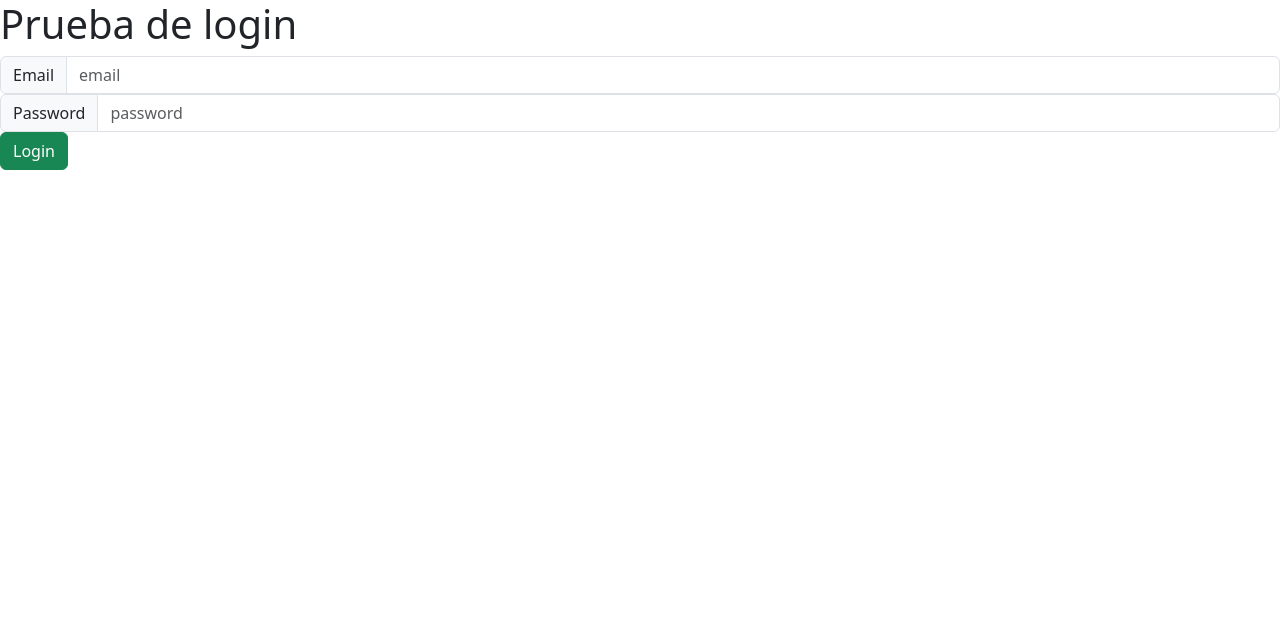
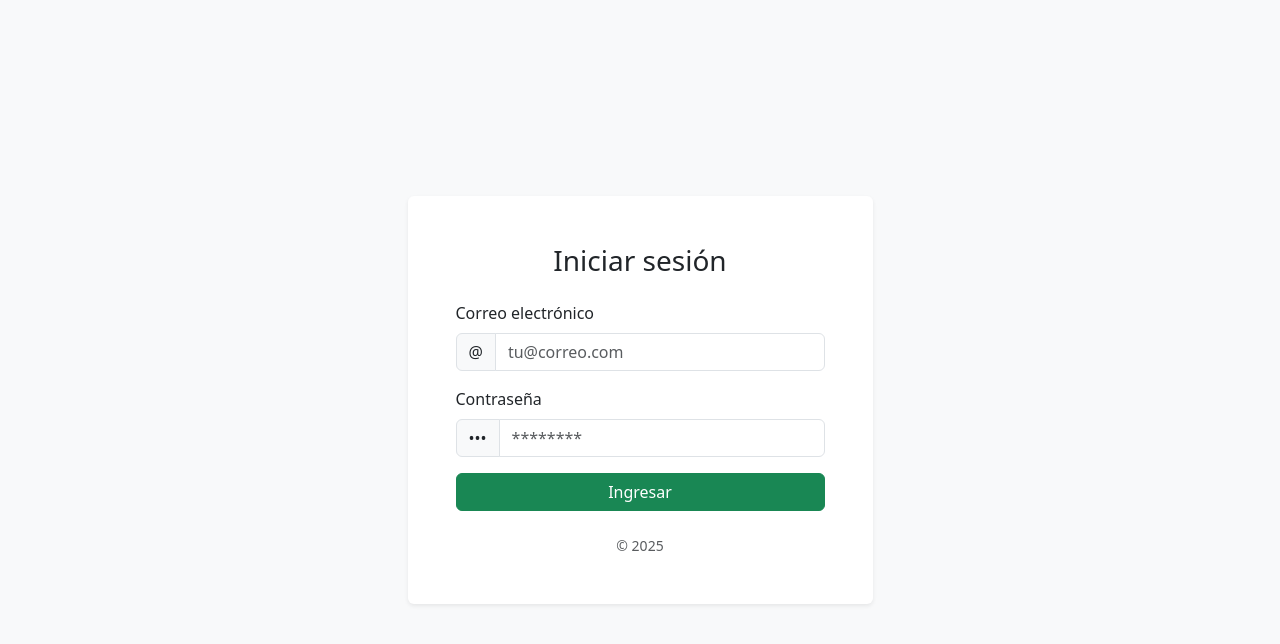
Before and after one commit to ferpiecel/integracion-back-end-node2025, a website: page clase_5_asincrona/frontend/index.html in a window 1280 px wide. Drawn offline with nearby package versions, Linux system fonts and the light colour scheme.

Commit message:
feat: update login page layout and improve user experience

```diff
--- a/clase_5_asincrona/frontend/index.html
+++ b/clase_5_asincrona/frontend/index.html
@@ -1,5 +1,5 @@
 <!DOCTYPE html>
-<html lang="en">
+<html lang="es">
   <head>
     <meta charset="UTF-8" />
     <meta name="viewport" content="width=device-width, initial-scale=1.0" />
@@ -7,47 +7,119 @@
       rel="stylesheet"
       href="https://cdn.jsdelivr.net/npm/bootstrap@5.3.8/dist/css/bootstrap.min.css"
     />
-    <title>login</title>
+    <title>Iniciar sesión</title>
   </head>
-  <body>
-    <h1>Prueba de login</h1>
-    <div class="input-group flex-nowrap">
-      <span class="input-group-text" id="addon-wrapping">Email</span>
+  <body class="bg-light">
+    <div
+      class="container min-vh-100 d-flex align-items-center justify-content-center py-5"
+    >
+      <div class="col-12 col-sm-10 col-md-8 col-lg-5">
+        <div class="card shadow-sm border-0">
+          <div class="card-body p-4 p-md-5">
+            <h1 class="h3 text-center mb-4">Iniciar sesión</h1>
+
+            <form onsubmit="event.preventDefault(); login();" novalidate>
+              <div class="mb-3">
+                <label for="email" class="form-label">Correo electrónico</label>
+                <div class="input-group">
+                  <span class="input-group-text" id="email-addon">@</span>
                   <input
-        type="text"
+                    type="email"
                     class="form-control"
-        placeholder="email"
+                    placeholder="tu@correo.com"
                     aria-label="email"
-        aria-describedby="addon-wrapping"
+                    aria-describedby="email-addon"
                     id="email"
+                    autocomplete="email"
+                    required
                   />
                 </div>
-    <div class="input-group flex-nowrap">
-      <span class="input-group-text" id="addon-wrapping">Password</span>
+              </div>
+
+              <div class="mb-3">
+                <label for="password" class="form-label">Contraseña</label>
+                <div class="input-group">
+                  <span class="input-group-text" id="password-addon">•••</span>
                   <input
                     type="password"
                     class="form-control"
-        placeholder="password"
+                    placeholder="********"
                     aria-label="password"
-        aria-describedby="addon-wrapping"
+                    aria-describedby="password-addon"
                     id="password"
+                    autocomplete="current-password"
+                    required
                   />
                 </div>
-    <button id="login" class="btn btn-success" onclick="login()">Login</button>
-    <pre id="output"></pre>
+              </div>
+
+              <div class="d-grid gap-2">
+                <button id="loginBtn" class="btn btn-success" type="submit">
+                  <span
+                    class="spinner-border spinner-border-sm me-2 d-none"
+                    id="loginSpinner"
+                    role="status"
+                    aria-hidden="true"
+                  ></span>
+                  <span id="loginText">Ingresar</span>
+                </button>
+              </div>
+            </form>
+
+            <div
+              id="output"
+              class="alert alert-danger mt-3 d-none"
+              role="alert"
+            ></div>
+
+            <p class="text-center text-muted small mt-4 mb-0">© 2025</p>
+          </div>
+        </div>
+      </div>
+    </div>
+
     <script>
       let token = "";
+
+      const outputEl = document.getElementById("output");
+      const loginBtn = document.getElementById("loginBtn");
+      const spinner = document.getElementById("loginSpinner");
+      const loginText = document.getElementById("loginText");
+
+      function setLoading(loading) {
+        if (loading) {
+          loginBtn.disabled = true;
+          spinner.classList.remove("d-none");
+          loginText.textContent = "Ingresando...";
+        } else {
+          loginBtn.disabled = false;
+          spinner.classList.add("d-none");
+          loginText.textContent = "Ingresar";
+        }
+      }
+
       async function login() {
-        // agregar email y password
-        const email = document.getElementById("email").value;
+        // limpiar mensajes previos
+        outputEl.classList.add("d-none");
+        outputEl.textContent = "";
+
+        const email = document.getElementById("email").value.trim();
         const password = document.getElementById("password").value;
 
-        // llamar a la api de login
+        if (!email || !password) {
+          outputEl.textContent = "Ingresá tu correo y contraseña.";
+          outputEl.classList.remove("d-none");
+          return;
+        }
+
+        try {
+          setLoading(true);
           const res = await fetch("http://localhost:3000/api/login", {
             method: "POST",
             headers: { "Content-Type": "application/json" },
             body: JSON.stringify({ email, password }),
           });
+
           if (res.ok) {
             const data = await res.json();
             token = data.token;
@@ -59,9 +131,18 @@
             window.location.href = "reserva.html";
           } else {
             const errorText = await res.text();
-          document.getElementById("output").textContent = "Error: " + errorText;
+            outputEl.textContent = errorText || "Error al iniciar sesión.";
+            outputEl.classList.remove("d-none");
+          }
+        } catch (err) {
+          outputEl.textContent = "Error de red. Verificá tu conexión.";
+          outputEl.classList.remove("d-none");
+        } finally {
+          setLoading(false);
         }
       }
     </script>
+    <!-- Opcional: JS de Bootstrap si luego agregás componentes interactivos -->
+    <script src="https://cdn.jsdelivr.net/npm/bootstrap@5.3.8/dist/js/bootstrap.bundle.min.js"></script>
   </body>
 </html>
```
Lines whose indentation alone changed are shown as unchanged.
